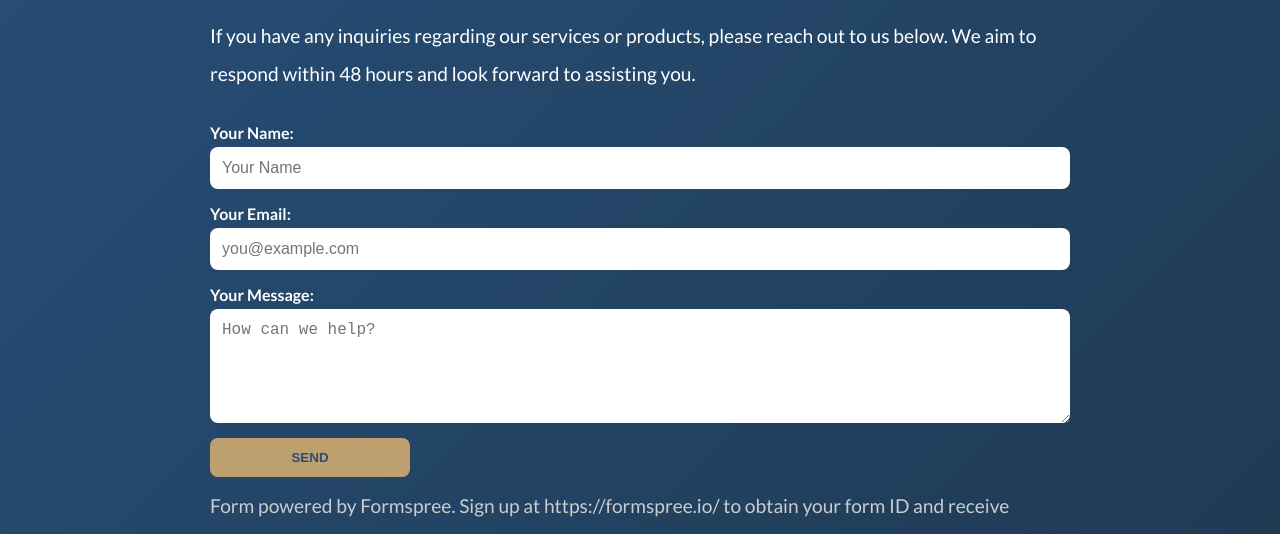
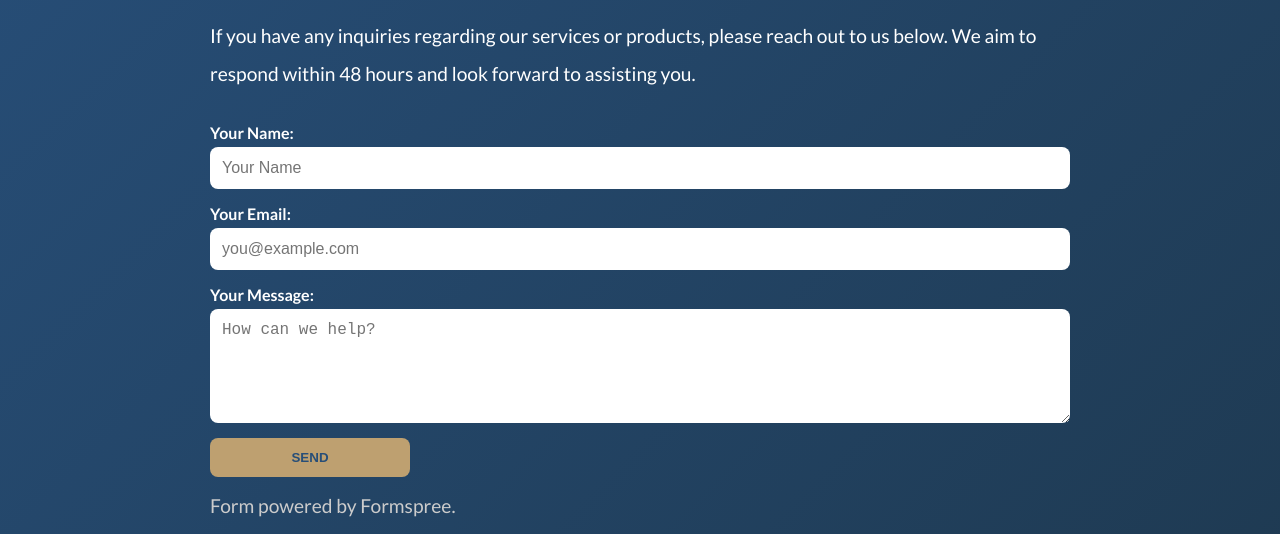
Before and after one commit to MMS-LLC/MMS-Site, a plain HTML site: page contact.html in a window 1280 px wide. Shown: the part 412-946 px from the top of the page. Drawn offline with Linux system fonts and the light colour scheme.

Commit message:
Removed Formspree Notice

```diff
--- a/contact.html
+++ b/contact.html
@@ -41,7 +41,7 @@
         </div>
         <button type="submit">Send</button>
       </form>
-      <p class="form-details">Form powered by Formspree. Sign up at https://formspree.io/ to obtain your form ID and receive submissions directly to your inbox.</p>
+      <p class="form-details">Form powered by Formspree.</p>
     </section>
   </main>
   <footer class="site-footer">
```
